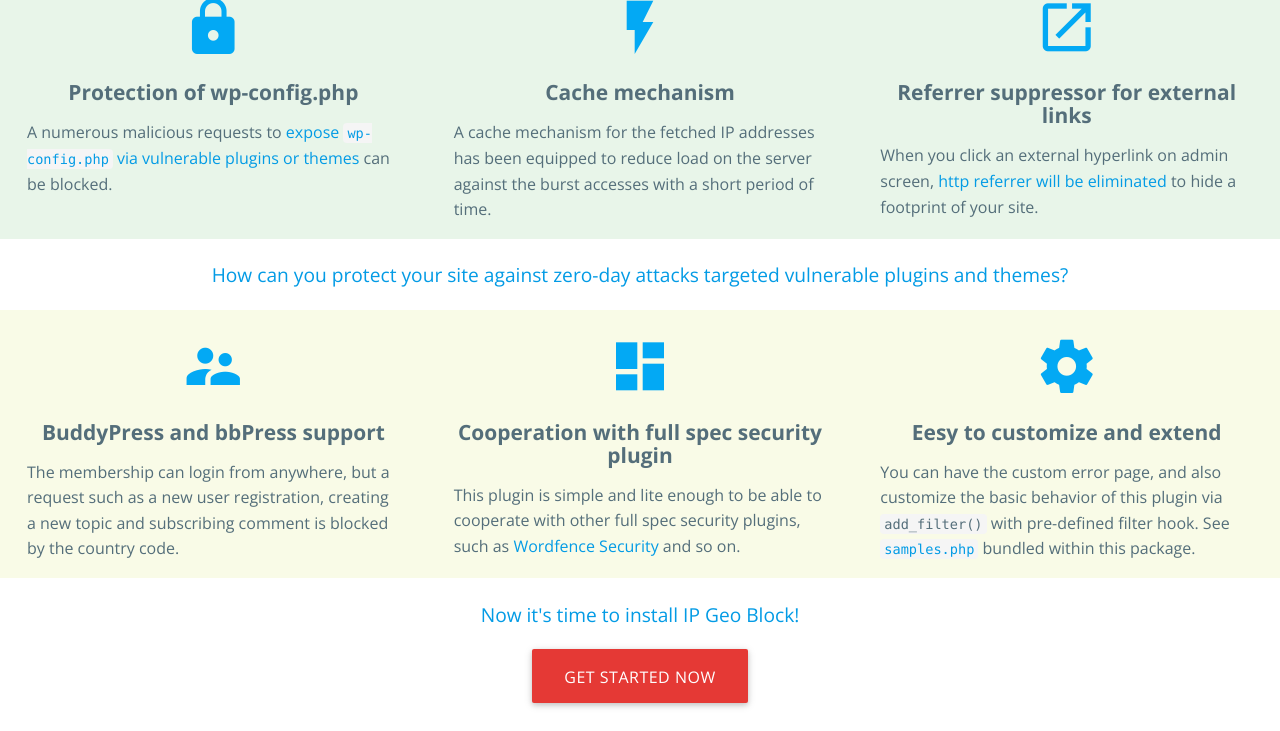
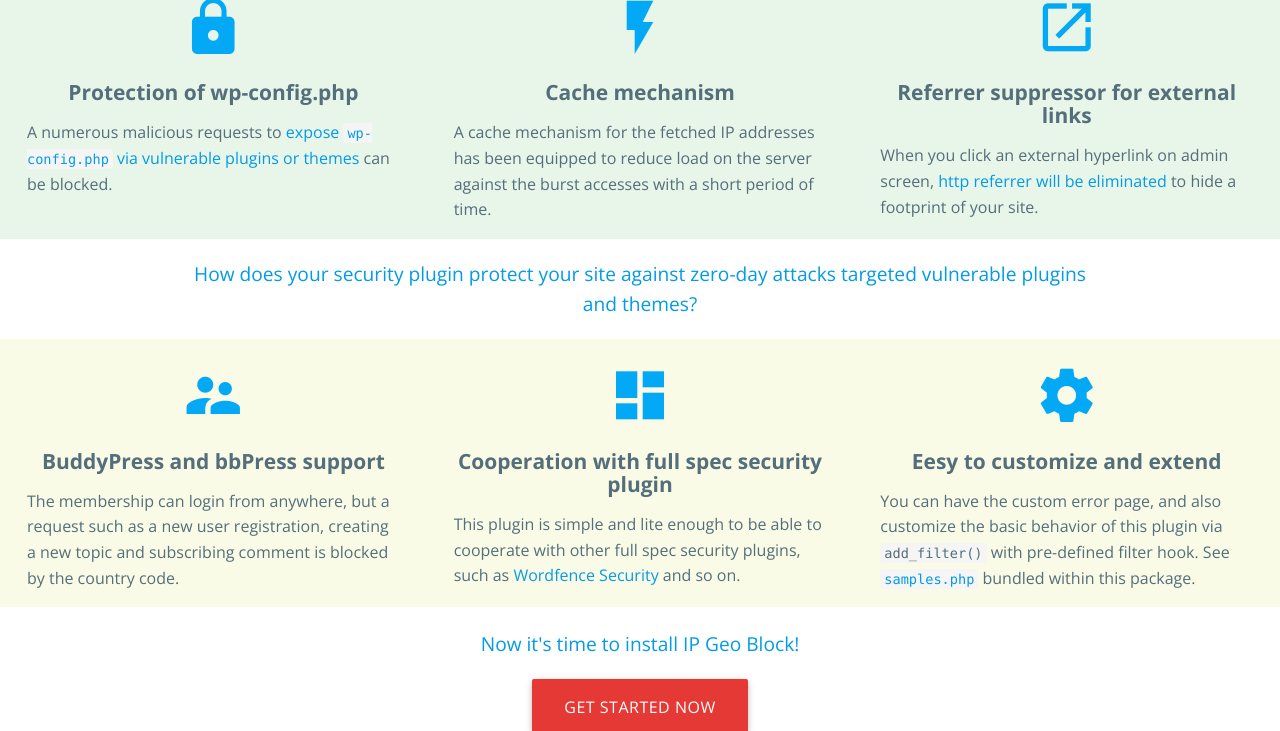
Before and after one commit to tokkonopapa/WordPress-IP-Geo-Block, a Jekyll site: the page built from index.html, in a window 1280 px wide and 900 px high, scrolled down 813 px, cut to the strip 0-731 px from the top of the window. Built offline with Jekyll 4.4.1, drawn with Linux system fonts in a browser that asks for light colours; some web fonts are replaced.

Commit message:
Update top page.

```diff
--- a/index.html
+++ b/index.html
@@ -60,7 +60,7 @@
 Zero-day Exploit Prevention
           </h5>
           <p class="light">
-<a href="{{ '/codex/analysis-of-attack-vectors.html' | prepend: site.baseurl }}" title="Analysis of Attack Vectors | IP Geo Block codex">"Zero-day Exploit Prevention for WP" (WP-ZEP)</a> will block any malicious accesses even from the permitted countries. It will protect against certain types of attack such as CSRF, SQLi and so on, even if you have some vulnerable plugins in your site.
+<a href="{{ '/article/how-wpzep-works.html' | prepend: site.baseurl }}" title="How does WP-ZEP prevent zero-day attack? | IP Geo Block Blog">"Zero-day Exploit Prevention for WP" (WP-ZEP)</a> will block any malicious accesses even from the permitted countries. It will protect against certain types of attack such as CSRF, SQLi and so on, even if you have some vulnerable plugins in your site.
           </p>
         </div>
       </div>
@@ -128,7 +128,7 @@
     <div class="container">
       <div class="row center">
         <p>
-<a class="hvr-effect" href="{{ '/article/how-wpzep-works.html' | prepend: site.baseurl }}" title="How does WP-ZEP prevent zero-day attack? | IP Geo Block Blog">How can you protect your site against zero-day attacks targeted vulnerable plugins and themes?</a>
+<a class="hvr-effect" href="{{ '/codex/analysis-of-attack-vectors.html' | prepend: site.baseurl }}" title="Analysis of Attack Vectors | IP Geo Block codex">How does your security plugin protect your site against zero-day attacks targeted vulnerable plugins and themes?</a>
         </p>
       </div>
     </div>
```
Also changed, not shown: _codex/07/analysis-of-attack-vectors.md (renamed from _codex/07/analysis-attack-vectors.md).
